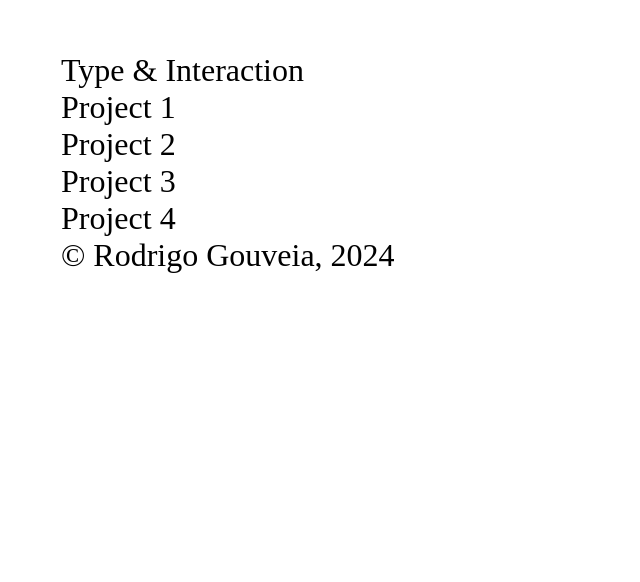
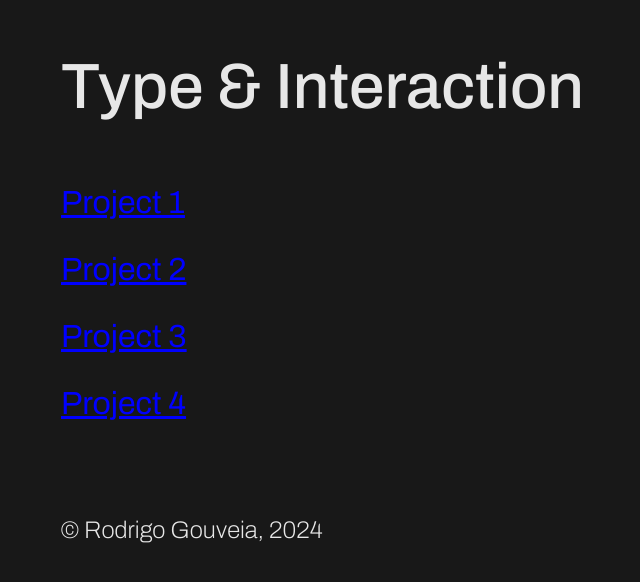
Before and after one commit to rodridez/rodridez.github.io, a plain HTML site: page index.html in a window 1280 px wide. Shown: the part 140-722 px from the top of the page, without its empty margins (3-643 px from the left). Drawn offline with Linux system fonts and the light colour scheme.

Commit message:
Update style.css

```diff
--- a/assets/style.css
+++ b/assets/style.css
@@ -1,6 +1,8 @@
+@import url('https://fonts.googleapis.com/css2?family=Archivo:ital,wght@0,100;0,200;0,300;0,400;0,500;0,600;0,700;0,800;0,900;1,100;1,200;1,300;1,400;1,500;1,600;1,700;1,800;1,900&display=swap');
+
 :root {
 	--font-size: 20px;
-	--color: tomato;
+	--color: rgb(231, 231, 231);
 
 	--gutter: calc(var(--font-size) * 2)
 }
@@ -17,4 +19,31 @@ body {
 	padding-right: var(--gutter);
 	padding-left: var(--gutter);
 	padding-bottom: calc(var(--gutter) * 2);
+	display: flex;
+	flex-direction: column;
+	row-gap: var(--gutter);
+	justify-content: space-between;
+	height: 100vh;
+	background-color: #181818;
+	color: var(--color);
+	font-family: 'Archivo', sans-serif;
 }
+
+li {
+	margin-bottom: calc(var(--gutter) * 0.5);
+}
+
+a {
+	color: blue;
+	text-decoration: underline;
+}
+
+h1 {
+	font-size: calc(var(--font-size) * 2);
+	font-weight: 500;
+}
+
+footer {
+	font-size: calc(var(--font-size) * 0.75);
+	font-weight: 200;
+}
```
